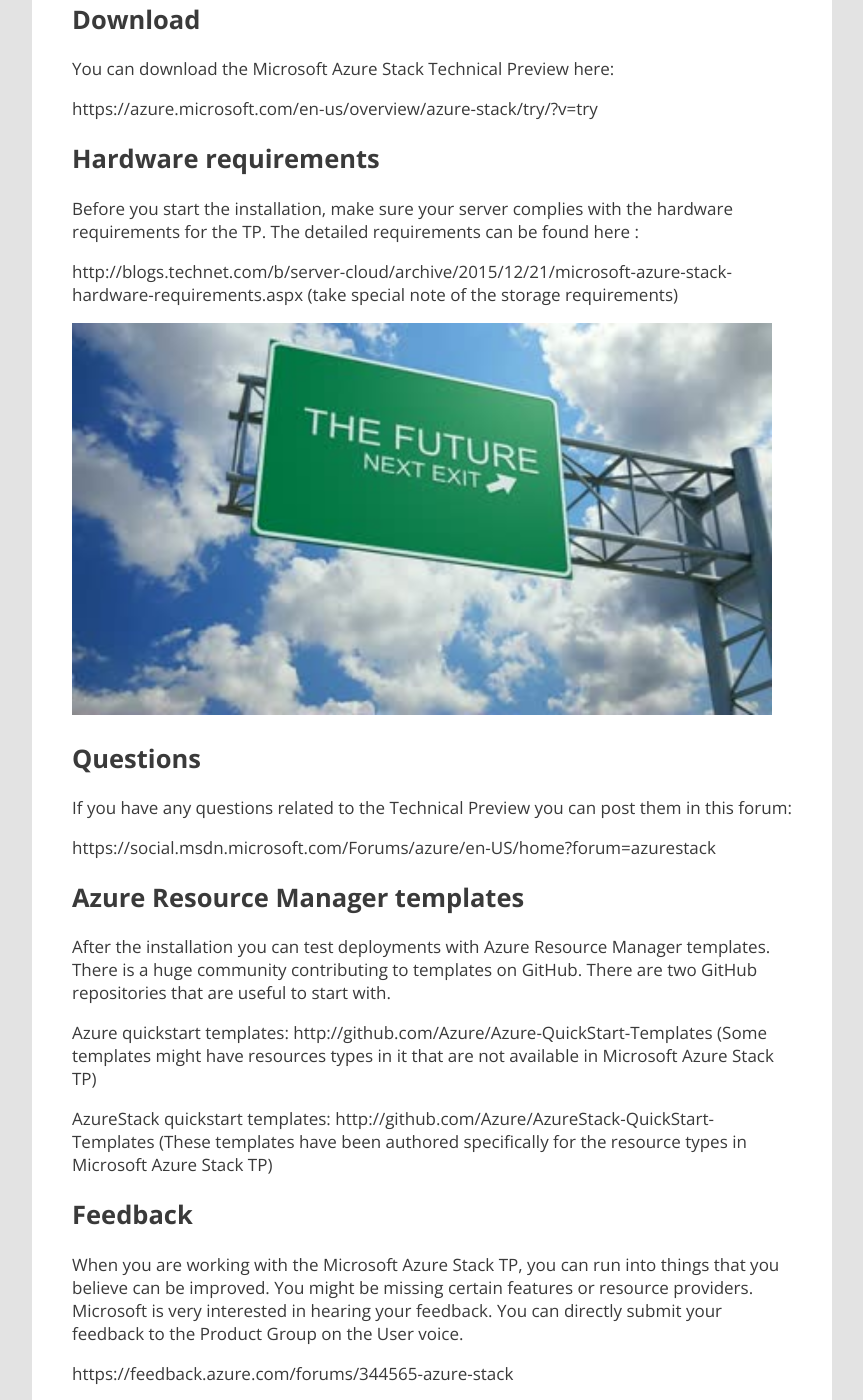
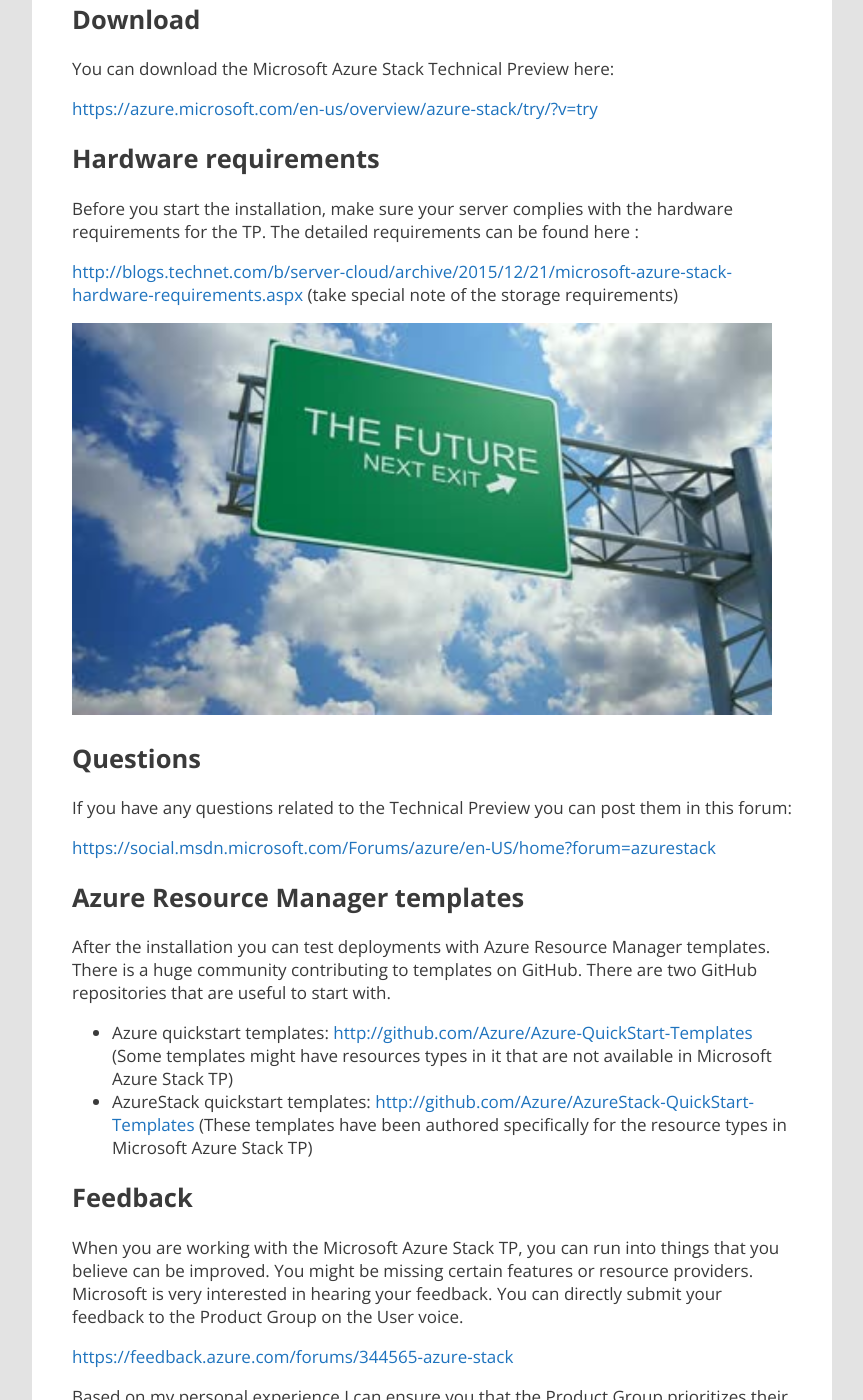
Before and after one commit to marcvaneijk/marcvaneijk.old, a Jekyll site: the page built from _posts/2016-01-29-pointers.md, in a window 1280 px wide and 1400 px high, scrolled down 402 px. Shown: the whole window, without its empty margins (58-921 px from the left). Built offline with Jekyll 4.4.1, drawn with Linux system fonts in a browser that asks for light colours; nearby versions of some CDN libraries; part of the change alters nothing that is shown.

Commit message:
Update 2016-01-29-pointers.md

```diff
--- a/_posts/2016-01-29-pointers.md
+++ b/_posts/2016-01-29-pointers.md
@@ -9,13 +9,13 @@ tags:
 
 You can download the Microsoft Azure Stack Technical Preview here:
 
-https://azure.microsoft.com/en-us/overview/azure-stack/try/?v=try
+<https://azure.microsoft.com/en-us/overview/azure-stack/try/?v=try>
 
 ## Hardware requirements
 
 Before you start the installation, make sure your server complies with the hardware requirements for the TP. The detailed requirements can be found here :
 
-http://blogs.technet.com/b/server-cloud/archive/2015/12/21/microsoft-azure-stack-hardware-requirements.aspx (take special note of the storage requirements)
+<http://blogs.technet.com/b/server-cloud/archive/2015/12/21/microsoft-azure-stack-hardware-requirements.aspx> (take special note of the storage requirements)
 
 <img src="/images/2016-01-29/future.jpg" width="700">
 
@@ -23,21 +23,20 @@ http://blogs.technet.com/b/server-cloud/archive/2015/12/21/microsoft-azure-stack
 
 If you have any questions related to the Technical Preview you can post them in this forum:
 
-https://social.msdn.microsoft.com/Forums/azure/en-US/home?forum=azurestack
+<https://social.msdn.microsoft.com/Forums/azure/en-US/home?forum=azurestack>
 
 ## Azure Resource Manager templates
 
 After the installation you can test deployments with Azure Resource Manager templates. There is a huge community contributing to templates on GitHub. There are two GitHub repositories that are useful to start with.
 
-Azure quickstart templates: http://github.com/Azure/Azure-QuickStart-Templates (Some templates might have resources types in it that are not available in Microsoft Azure Stack TP)
-
-AzureStack quickstart templates: http://github.com/Azure/AzureStack-QuickStart-Templates (These templates have been authored specifically for the resource types in Microsoft Azure Stack TP)
+- Azure quickstart templates: <http://github.com/Azure/Azure-QuickStart-Templates> (Some templates might have resources types in it that are not available in Microsoft Azure Stack TP)
+- AzureStack quickstart templates: <http://github.com/Azure/AzureStack-QuickStart-Templates> (These templates have been authored specifically for the resource types in Microsoft Azure Stack TP)
 
 ## Feedback
 
 When you are working with the Microsoft Azure Stack TP, you can run into things that you believe can be improved. You might be missing certain features or resource providers. Microsoft is very interested in hearing your feedback. You can directly submit your feedback to the Product Group on the User voice.
 
-https://feedback.azure.com/forums/344565-azure-stack
+<https://feedback.azure.com/forums/344565-azure-stack>
 
 Based on my personal experience I can ensure you that the Product Group prioritizes their development efforts based on your feedback on user voice. I encourage you to have a look. I know I’m definitely going to use it.
 
```
